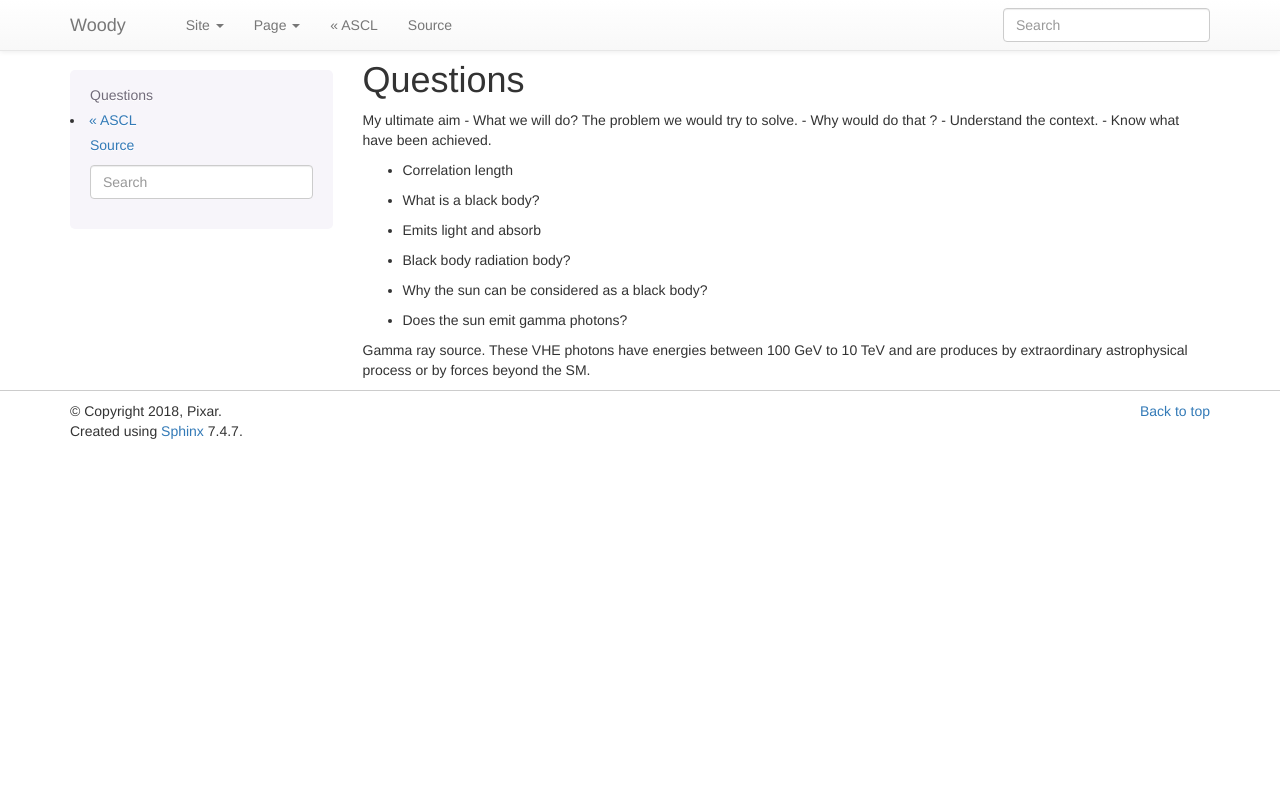
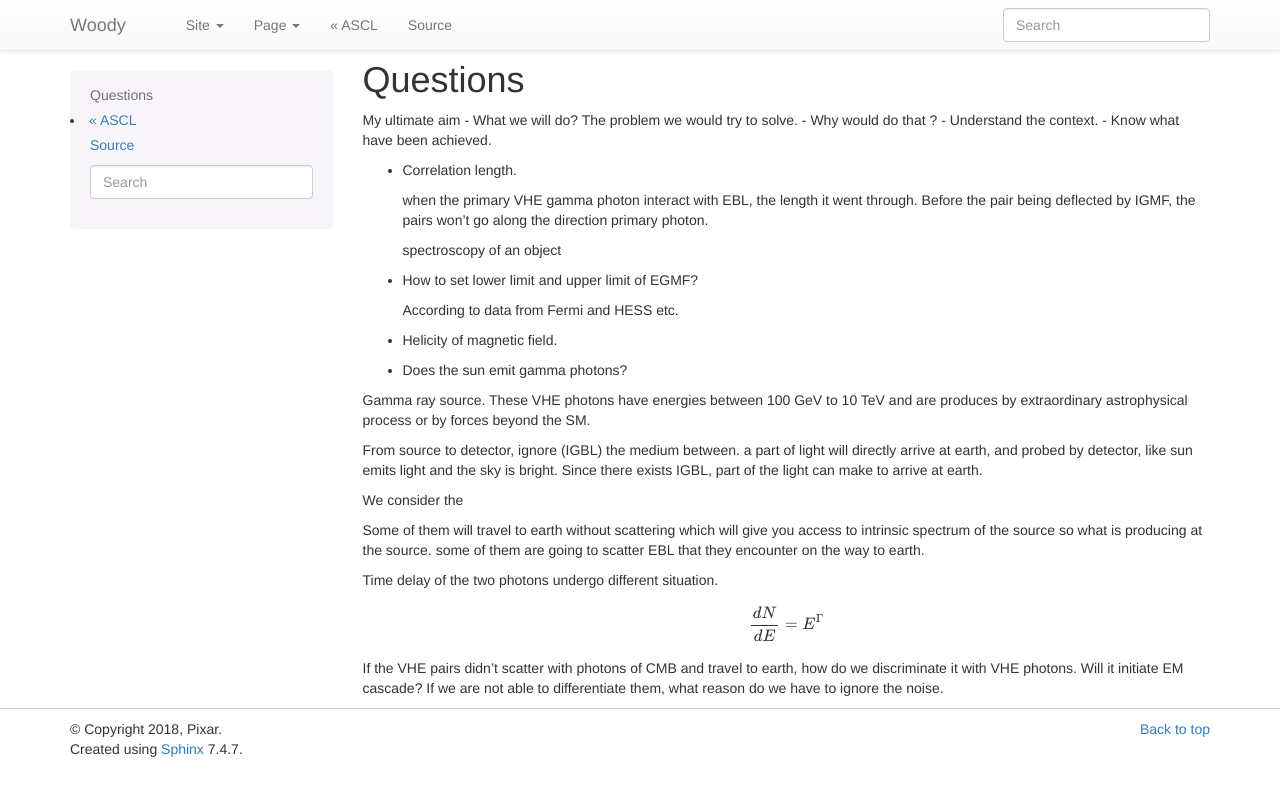
Before and after one commit to ComplicatedPhenomenon/Note_in_rST, a Sphinx documentation site: the page built from source/monkey/questions.rst, in a window 1280 px wide. Shown: the top 796 px of the page. Built offline with Sphinx 7.4.7, drawn with Linux system fonts in a browser that asks for light colours.

Commit message:
"Consecutive contents needed"

```diff
--- a/source/conf.py
+++ b/source/conf.py
@@ -12,9 +12,9 @@
 # add these directories to sys.path here. If the directory is relative to the
 # documentation root, use os.path.abspath to make it absolute, like shown here.
 #
-# import os
-# import sys
-# sys.path.insert(0, os.path.abspath('.'))
+#import os
+#import sys
+#sys.path.insert(0, os.path.abspath('.'))
 import sphinx_bootstrap_theme
 
 # -- Project information -----------------------------------------------------
--- a/source/monkey/questions.rst
+++ b/source/monkey/questions.rst
@@ -6,12 +6,40 @@ My ultimate aim
 - Understand the context.
 - Know what have been achieved.
 
-- Correlation length
-- What is a black body?
-- Emits light and absorb
-- Black body radiation body?
-- Why the sun can be considered as a black body?
+- Correlation length.
+
+  when the primary VHE gamma photon interact with EBL, the length it went through.
+  Before the pair being deflected by IGMF, the pairs won't go along the direction primary photon.
+
+  spectroscopy  of an object
+- How to set lower limit and upper limit of EGMF?
+
+  According to data from Fermi and HESS etc.
+
+- Helicity of magnetic field.
 - Does the sun emit gamma photons?
 
 Gamma ray source.
-These VHE photons have energies between 100 GeV to 10 TeV and are produces by extraordinary astrophysical process or by forces beyond the SM.
+These VHE photons have energies between 100 GeV to 10 TeV and are produces by
+extraordinary astrophysical process or by forces beyond the SM.
+
+From source to detector, ignore (IGBL) the medium between.  a part of light will
+directly arrive at earth, and probed by detector, like sun emits light and the
+sky is bright. Since there exists IGBL, part of the light can make to
+arrive at earth.
+
+We consider the
+
+Some of them will travel to earth without scattering which will give you access
+to intrinsic spectrum of the source so what is producing at the source. some of
+them are going to scatter EBL that they encounter on the way to earth.
+
+Time delay of the two photons undergo different situation.
+
+.. math::
+
+   \frac{dN}{dE}=E^{\Gamma}
+
+If the VHE pairs didn't scatter with photons of CMB and travel to earth, how do
+we discriminate it with  VHE photons. Will it initiate EM cascade? If we are not
+able to differentiate them, what reason do we have to ignore the noise.
```
Also changed, not shown: README.md (+4 -2 lines).
